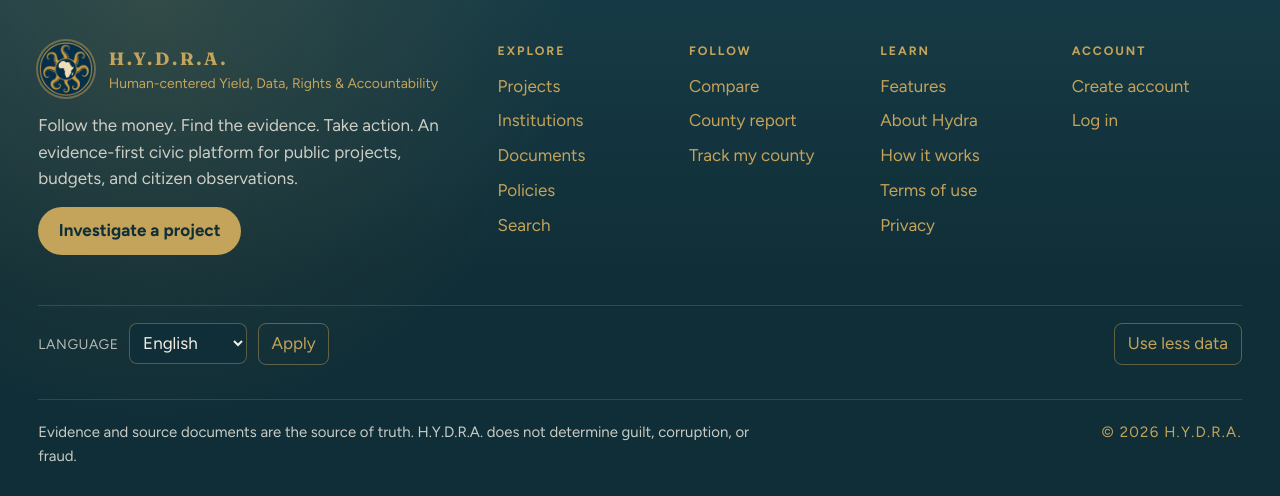
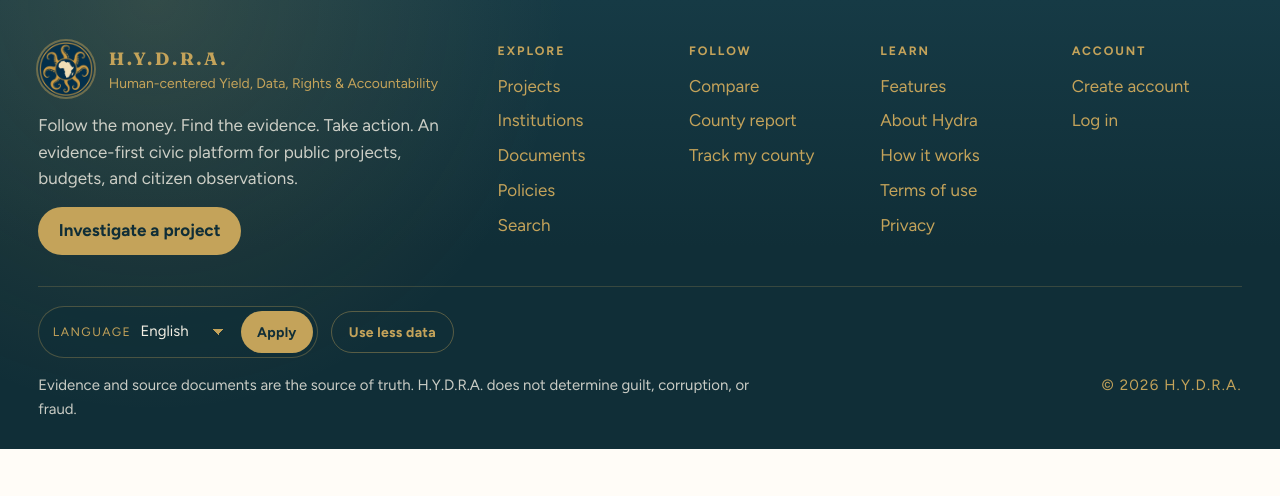
Before and after one commit to dukelester/the_hydra, a Django app: page / in a window 1280 px wide. Shown: the part 2664-3160 px from the top of the page. After the commit the page ends 3113 px from the top, so only its background shows below. Run offline with Django 5.2, Linux system fonts and the light colour scheme; data that the repository does not hold is empty.

Commit message:
updated the language selection

```diff
--- a/static/css/app.css
+++ b/static/css/app.css
@@ -2188,15 +2188,21 @@ a.project-pager-link:hover strong { color: var(--link); }
 }
 .footer-col button:hover { color: #fff; }
 .footer-bottom {
+  display: grid;
+  gap: 0.95rem;
+  padding-top: 1.15rem;
+  border-top: 1px solid rgba(196, 163, 90, 0.22);
+  font-size: 0.88rem;
+}
+.footer-legal {
   display: flex;
   flex-wrap: wrap;
   justify-content: space-between;
-  gap: 0.7rem 1.4rem;
-  padding-top: 1.2rem;
-  border-top: 1px solid rgba(196, 163, 90, 0.22);
-  font-size: 0.88rem;
-}
-.footer-bottom p { margin: 0; max-width: 42rem; }
+  align-items: baseline;
+  gap: 0.55rem 1.4rem;
+}
+.footer-bottom p,
+.footer-legal p { margin: 0; max-width: 42rem; }
 .footer-copy { color: var(--gold); letter-spacing: 0.08em; }
 
 .sr-only {
@@ -3108,7 +3114,7 @@ a.project-pager-link:hover strong { color: var(--link); }
   .hydra-page-actions { flex-direction: column; align-items: stretch; }
   .hydra-page-actions .btn { width: 100%; justify-content: center; }
   .footer-navs { gap: 1.1rem 1rem; }
-  .footer-bottom { flex-direction: column; }
+  .footer-legal { flex-direction: column; }
   .project-hero-main,
   .feature-detail,
   .method-coverage { padding-inline: 1.05rem; }
@@ -3151,48 +3157,80 @@ html[lang^="ar"] {
 .access-bar {
   display: flex;
   flex-wrap: wrap;
-  gap: 0.85rem 1.4rem;
-  align-items: end;
-  justify-content: space-between;
-  padding: 1rem 0 0.2rem;
-  border-top: 1px solid rgba(196, 163, 90, 0.22);
-  margin-top: 1.1rem;
+  gap: 0.65rem 0.75rem;
+  align-items: center;
+  margin: 0;
+  padding: 0;
+  border: 0;
 }
 .lang-switch,
 .lite-switch {
-  display: flex;
-  flex-wrap: wrap;
-  gap: 0.45rem 0.6rem;
+  display: inline-flex;
+  flex-wrap: nowrap;
+  gap: 0.45rem;
   align-items: center;
+  margin: 0;
+  min-height: 2.5rem;
+  padding: 0.2rem 0.25rem 0.2rem 0.8rem;
+  background: rgba(16, 46, 55, 0.55);
+  border: 1px solid rgba(196, 163, 90, 0.32);
+  border-radius: 999px;
+}
+.lite-switch {
+  padding: 0;
+  background: transparent;
+  border: 0;
 }
 .lang-switch label {
+  font-size: 0.72rem;
+  letter-spacing: 0.12em;
+  text-transform: uppercase;
+  color: var(--gold);
+  white-space: nowrap;
+}
+.lang-switch select {
+  appearance: none;
+  background-color: transparent;
+  color: var(--cream);
+  border: 0;
+  padding: 0.15rem 1.4rem 0.15rem 0.1rem;
+  font: inherit;
+  min-height: 2rem;
+  background-image: linear-gradient(45deg, transparent 50%, var(--gold) 50%), linear-gradient(135deg, var(--gold) 50%, transparent 50%);
+  background-position: calc(100% - 0.85rem) 50%, calc(100% - 0.55rem) 50%;
+  background-size: 6px 6px, 6px 6px;
+  background-repeat: no-repeat;
+}
+.lang-switch button,
+.lite-switch button {
+  background: var(--gold);
+  color: var(--sea-deep);
+  border: 0;
+  border-radius: 999px;
+  padding: 0.38rem 0.95rem;
+  font: inherit;
   font-size: 0.82rem;
-  letter-spacing: 0.04em;
-  text-transform: uppercase;
-  color: rgba(243, 239, 228, 0.72);
-}
-.lang-switch select {
-  background: var(--sea-deep);
-  color: var(--cream);
-  border: 1px solid rgba(196, 163, 90, 0.4);
-  border-radius: 8px;
-  padding: 0.4rem 0.55rem;
-  font: inherit;
-  min-height: 2.4rem;
-}
-.lang-switch button,
+  font-weight: 650;
+  letter-spacing: 0.02em;
+  cursor: pointer;
+  min-height: 2.5rem;
+  white-space: nowrap;
+}
 .lite-switch button {
   background: transparent;
   color: var(--gold);
-  border: 1px solid rgba(196, 163, 90, 0.45);
-  border-radius: 8px;
-  padding: 0.4rem 0.75rem;
-  font: inherit;
-  cursor: pointer;
-  min-height: 2.4rem;
-}
-.lang-switch button:hover,
-.lite-switch button:hover { background: rgba(196, 163, 90, 0.12); color: #fff; }
+  border: 1px solid rgba(196, 163, 90, 0.4);
+  padding-inline: 1rem;
+}
+.lang-switch button:hover { background: #d4b56c; color: var(--sea-deep); }
+.lite-switch button:hover { background: rgba(196, 163, 90, 0.14); color: #fff; }
+@media (max-width: 720px) {
+  .lang-switch,
+  .lite-switch { width: 100%; }
+  .lang-switch { justify-content: space-between; }
+  .lang-switch select { flex: 1; min-width: 0; }
+  .lite-switch button { width: 100%; }
+}
 
 .next-steps {
   width: min(var(--max), calc(100% - (var(--page-gutter) * 2)));
--- a/templates/components/footer.html
+++ b/templates/components/footer.html
@@ -70,13 +70,12 @@
       </div>
     </div>
 
-    <div class="footer-access">
+    <div class="footer-bottom">
       {% include "components/access_bar.html" %}
-    </div>
-
-    <div class="footer-bottom">
-      <p>{% trans "Evidence and source documents are the source of truth. H.Y.D.R.A. does not determine guilt, corruption, or fraud." %}</p>
-      <p class="footer-copy">© {% now "Y" %} H.Y.D.R.A.</p>
+      <div class="footer-legal">
+        <p>{% trans "Evidence and source documents are the source of truth. H.Y.D.R.A. does not determine guilt, corruption, or fraud." %}</p>
+        <p class="footer-copy">© {% now "Y" %} H.Y.D.R.A.</p>
+      </div>
     </div>
   </div>
 </footer>
```
